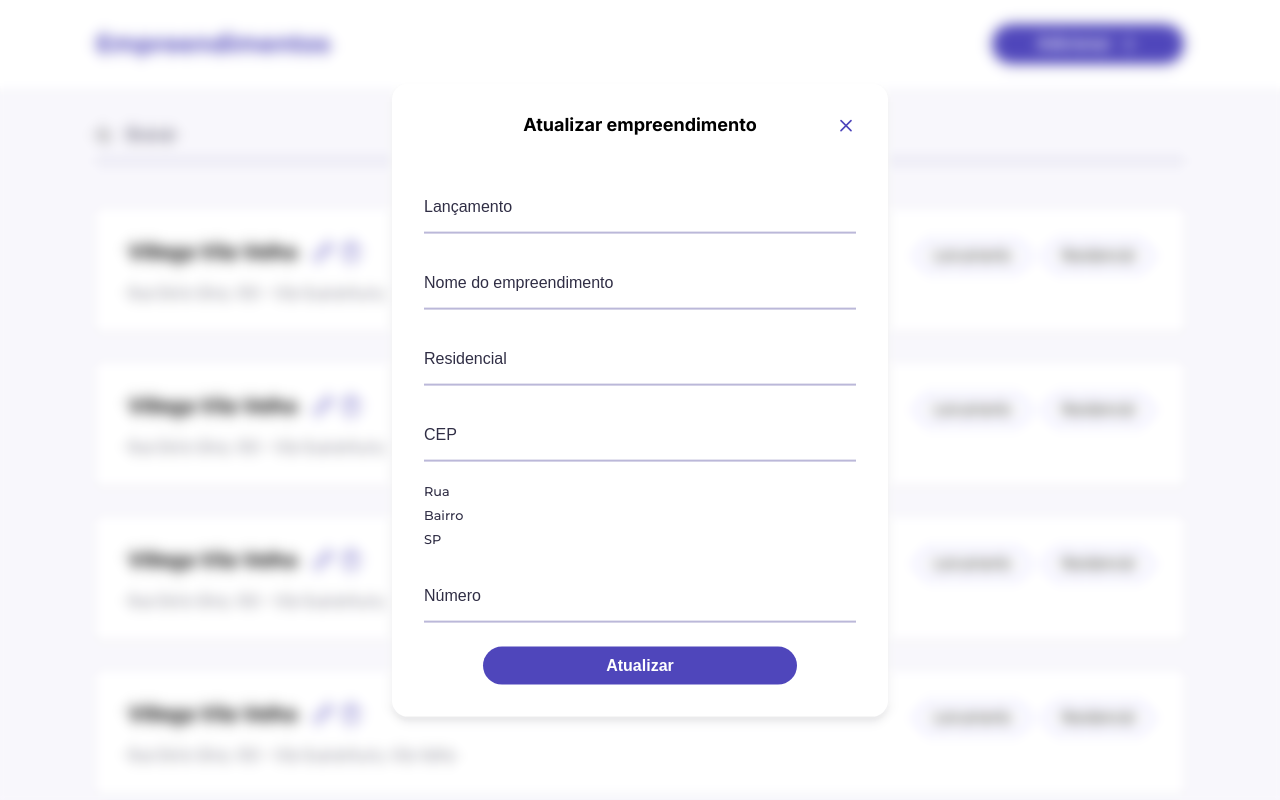
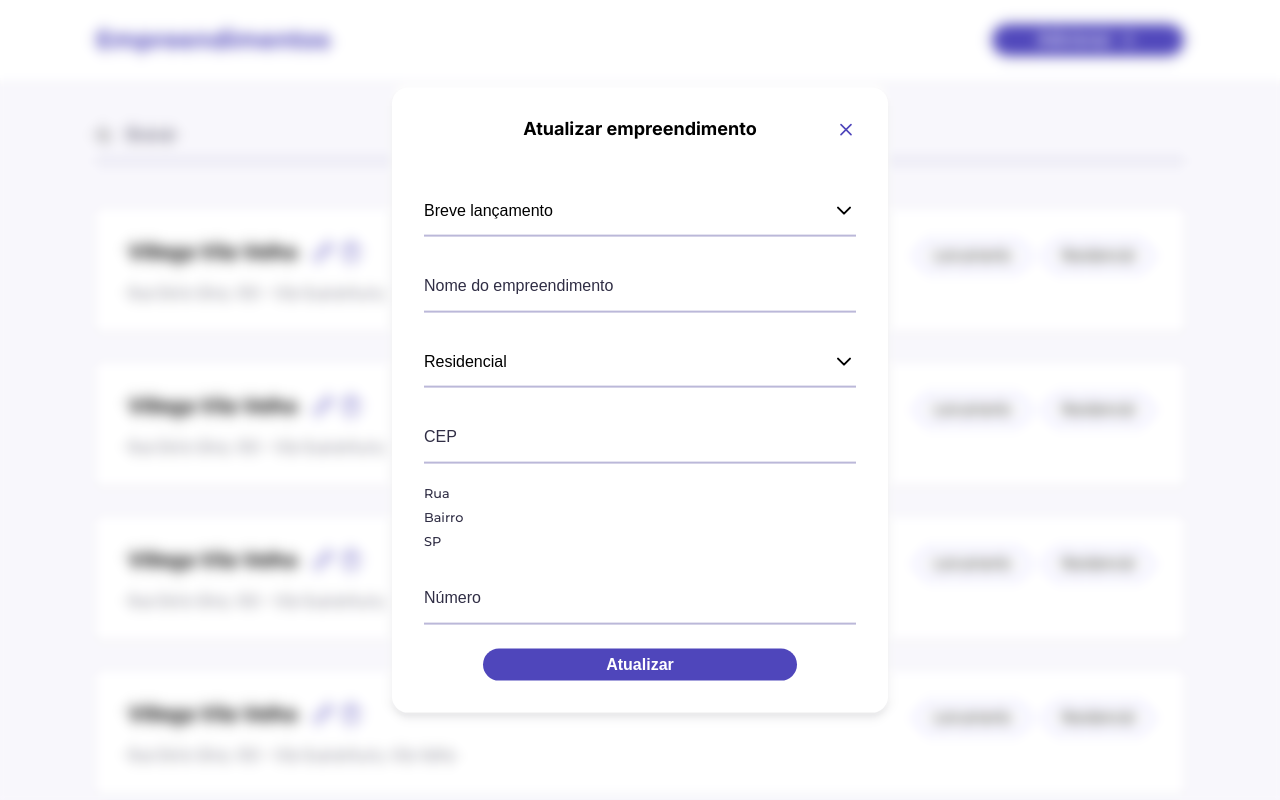
Before and after one commit to alexandrearaujoo/empreendimentos, a Next.js app: page / in a window 1280 px wide. Both pictures are taken after a click on the icon 323 px from the left and 252 px from the top of the page. Shown: the top 800 px of the page. Built offline with nearby package versions, Linux system fonts and the light colour scheme.

Commit message:
feat: create select component

```diff
--- a/package.json
+++ b/package.json
@@ -9,6 +9,7 @@
     "lint": "next lint"
   },
   "dependencies": {
+    "@emotion/is-prop-valid": "^1.2.1",
     "@hookform/resolvers": "^3.1.1",
     "@radix-ui/react-dialog": "^1.0.4",
     "@types/node": "20.4.5",
--- a/src/components/Button/index.tsx
+++ b/src/components/Button/index.tsx
@@ -9,12 +9,19 @@ import { Plus } from 'lucide-react';
 interface ButtonProps extends ButtonHTMLAttributes<HTMLButtonElement> {
   icon?: boolean;
   maxW?: number;
+  headerButton?: boolean;
 }
 
-const Button = ({ children, icon, maxW, ...rest }: ButtonProps) => {
+const Button = ({
+  children,
+  icon = false,
+  maxW,
+  headerButton = false,
+  ...rest
+}: ButtonProps) => {
   return (
-    <ButtonStyled {...rest} maxW={maxW}>
-      {children} {icon && <Plus size={20} fill="white" />}
+    <ButtonStyled {...rest} maxW={maxW} headerButton={headerButton}>
+      {children} {icon && <Plus />}
     </ButtonStyled>
   );
 };
--- a/src/components/Button/styles.ts
+++ b/src/components/Button/styles.ts
@@ -2,9 +2,11 @@
 
 import { css, styled } from 'styled-components';
 
-export const ButtonStyled = styled.button<{ maxW?: number }>`
+export const ButtonStyled = styled.button<{
+  maxW?: number;
+  headerButton?: boolean;
+}>`
   display: inline-flex;
-  padding: 0.625rem 2.5rem;
   justify-content: center;
   align-items: center;
   gap: 0.5rem;
@@ -17,10 +19,31 @@ export const ButtonStyled = styled.button<{ maxW?: number }>`
   transition: 0.5s;
   width: 100%;
 
+  > svg {
+    width: 1.2rem;
+    height: 1.2rem;
+    color: #fff;
+  }
+
   ${({ maxW }) =>
     maxW &&
     css`
-      max-width: ${maxW}rem;
+      max-width: 2rem;
+      height: 2rem;
+
+      @media screen and (min-width: 628px) {
+        max-width: ${maxW}rem;
+      }
+    `}
+
+  ${({ headerButton }) =>
+    headerButton &&
+    css`
+      @media screen and (min-width: 628px) {
+        &::before {
+          content: 'Adicionar';
+        }
+      }
     `}
 
   &:hover {
--- a/src/components/Header/index.tsx
+++ b/src/components/Header/index.tsx
@@ -17,9 +17,12 @@ const Header = () => {
     <>
       <HeaderStyled>
         <H1>Empreendimentos</H1>
-        <Button icon maxW={12} onClick={onCreateModalOpen}>
-          Adicionar
-        </Button>
+        <Button
+          icon
+          maxW={12}
+          onClick={onCreateModalOpen}
+          headerButton
+        ></Button>
       </HeaderStyled>
       {isCreateModalOpen && (
         <Modal variant="create" title="Criar empreendimento" />
--- a/src/components/Modal/Variants/Create/index.tsx
+++ b/src/components/Modal/Variants/Create/index.tsx
@@ -2,6 +2,7 @@
 
 import Button from '@/components/Button';
 import Input from '@/components/Input';
+import Select from '@/components/Select';
 
 import { DivAddress, Form } from './styles';
 
@@ -14,9 +15,16 @@ const CreateModal = () => {
   return (
     <Form>
       <X size={20} onClick={onCloseCreateModal} />
-      <Input placeholder="Lançamento" />
+      <Select
+        options={[
+          'Breve lançamento',
+          'Lançamento',
+          'Em obras',
+          'Pronto pra morar'
+        ]}
+      />
       <Input placeholder="Nome do empreendimento" />
-      <Input placeholder="Residencial" />
+      <Select options={['Residencial', 'Comercial']} />
       <Input placeholder="CEP" />
       <DivAddress>
         <p>Rua</p>
--- a/src/components/Modal/Variants/Create/styles.ts
+++ b/src/components/Modal/Variants/Create/styles.ts
@@ -9,6 +9,7 @@ export const Form = styled.form`
 
   > button {
     margin: 0 auto;
+    margin-top: 1.5rem;
   }
 
   > svg {
--- a/src/components/Modal/Variants/Update/index.tsx
+++ b/src/components/Modal/Variants/Update/index.tsx
@@ -2,6 +2,7 @@
 
 import Button from '@/components/Button';
 import Input from '@/components/Input';
+import Select from '@/components/Select';
 
 import { DivAddress, Form } from './styles';
 
@@ -14,9 +15,16 @@ const UpdateModal = () => {
   return (
     <Form>
       <X size={20} onClick={onCloseUpdateModal} />
-      <Input placeholder="Lançamento" />
+      <Select
+        options={[
+          'Breve lançamento',
+          'Lançamento',
+          'Em obras',
+          'Pronto pra morar'
+        ]}
+      />
       <Input placeholder="Nome do empreendimento" />
-      <Input placeholder="Residencial" />
+      <Select options={['Residencial', 'Comercial']} />
       <Input placeholder="CEP" />
       <DivAddress>
         <p>Rua</p>
--- /dev/null
+++ b/src/components/Select/index.tsx
@@ -0,0 +1,20 @@
+import { Container, SelectStyled } from './styles';
+
+import { ChevronDown } from 'lucide-react';
+
+const Select = ({ options }: { options: string[] }) => {
+  return (
+    <Container>
+      <SelectStyled>
+        {options.map((option) => (
+          <option value={option} key={option}>
+            {option}
+          </option>
+        ))}
+      </SelectStyled>
+      <ChevronDown />
+    </Container>
+  );
+};
+
+export default Select;
--- /dev/null
+++ b/src/components/Select/styles.ts
@@ -0,0 +1,41 @@
+'use client';
+
+import { styled } from 'styled-components';
+
+export const Container = styled.div`
+  display: flex;
+  align-items: center;
+  position: relative;
+  border: none;
+  gap: 1rem;
+  background-color: transparent;
+  border-bottom: 2px solid #bbb8d9;
+
+  > svg {
+    position: absolute;
+    right: 0;
+    top: 1;
+    z-index: -1;
+  }
+`;
+
+export const SelectStyled = styled.select`
+  font-size: 1rem;
+  position: relative;
+  display: inline-block;
+  width: 100%;
+  cursor: pointer;
+  padding-block: 1rem;
+  outline: 0;
+  border: 0px solid #000000;
+  border-radius: 0px;
+  background: transparent;
+  color: #000000;
+  appearance: none;
+  -webkit-appearance: none;
+  -moz-appearance: none;
+
+  ::-ms-expand {
+    display: none;
+  }
+`;
--- a/src/lib/registry.tsx
+++ b/src/lib/registry.tsx
@@ -1,12 +1,14 @@
-"use client";
+'use client';
 
-import { useServerInsertedHTML } from "next/navigation";
-import React, { useState } from "react";
+import { useServerInsertedHTML } from 'next/navigation';
+import React, { useState } from 'react';
 
-import { ServerStyleSheet, StyleSheetManager } from "styled-components";
+import { ServerStyleSheet, StyleSheetManager } from 'styled-components';
+
+import isPropValid from '@emotion/is-prop-valid';
 
 export default function StyledComponentsRegistry({
-  children,
+  children
 }: {
   children: React.ReactNode;
 }) {
@@ -18,10 +20,13 @@ export default function StyledComponentsRegistry({
     return <>{styles}</>;
   });
 
-  if (typeof window !== "undefined") return <>{children}</>;
+  if (typeof window !== 'undefined') return <>{children}</>;
 
   return (
-    <StyleSheetManager sheet={styledComponentsStyleSheet.instance}>
+    <StyleSheetManager
+      sheet={styledComponentsStyleSheet.instance}
+      shouldForwardProp={isPropValid}
+    >
       {children}
     </StyleSheetManager>
   );
```
